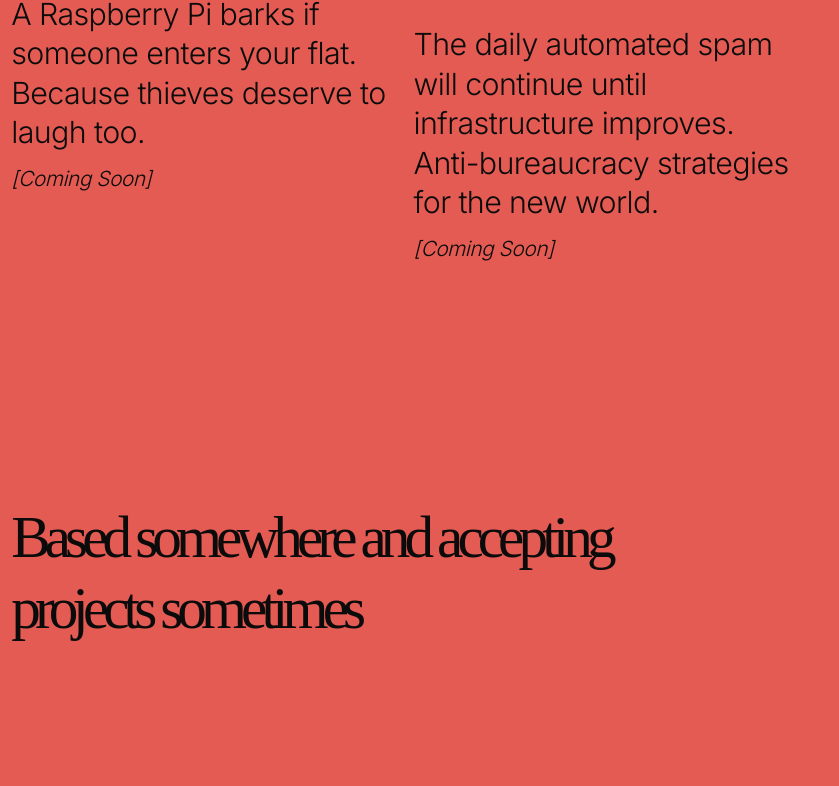
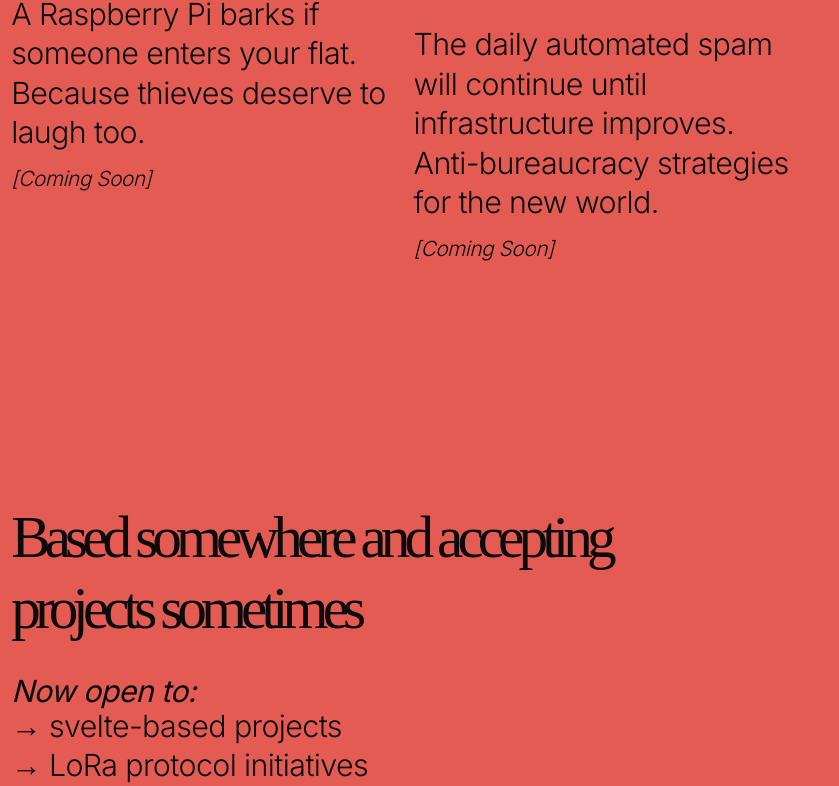
Before and after one commit to zequintino/ian-evo, a Svelte app: page / in a window 1280 px wide. Shown: the part 1839-2625 px from the top of the page, without its empty margins (0-839 px from the left). Before the commit the page ends 2495 px from the top, so only its background shows below. Built offline with nearby package versions, Linux system fonts and the light colour scheme; a web font is replaced by a local one.

Commit message:
added custom component for project list

```diff
--- a/src/App.svelte
+++ b/src/App.svelte
@@ -1,6 +1,7 @@
 <script lang="ts">
   import EvidenceGrid from "./lib/EvidenceGrid.svelte";
   import FlashingText from "./lib/FlashingText.svelte";
+  import ProjectList from "./lib/ProjectList.svelte";
 
   // type TypewriterParams = {
   //   speed?: number;
@@ -61,6 +62,11 @@
       and a deadline. 3 months max. Open source only.
     `,
   };
+
+  const projects = [
+    "svelte-based projects",
+    "LoRa protocol initiatives",
+  ];
 
   const evidenceData = [
     {
@@ -132,6 +138,7 @@
     <EvidenceGrid evidences={evidenceData} />
   </section>
 
+  <div>
     <FlashingText
       tag="h2"
       content={titles.location}
@@ -140,4 +147,9 @@
       glitchInterval={3000}
       glitchDuration={70}
     />
+
+    <h3 style="margin: 2rem 0 0 0">Now open to:</h3>
+    <ProjectList projectDescriptionList={projects} />
+  </div>
+
 </main>
--- a/src/app.css
+++ b/src/app.css
@@ -55,7 +55,18 @@ h2 {
   hyphens: manual;
 }
 
-p {
+h3 {
+  font-family: "Inter";
+  font-style: italic;
+  font-weight: 400;
+  font-size: 1.9rem;
+  line-height: 1;
+  letter-spacing: -0.02em;
+  color: #0b0b0b;
+  margin: 0 0 1.5rem 0;
+}
+
+p, li {
   font-family: "Inter";
   font-weight: 300;
   font-size: 1.9rem;
--- a/src/lib/EvidenceGrid.svelte
+++ b/src/lib/EvidenceGrid.svelte
@@ -25,7 +25,7 @@
     gap: 5rem 1rem;
   }
 
-  .evidence-item h3 {
+  /* .evidence-item h3 {
     font-family: "Inter";
     font-weight: 400;
     font-style: italic;
@@ -34,7 +34,7 @@
     letter-spacing: -0.02em;
     color: #0b0b0b;
     margin: 0 0 1.5rem 0;
-  }
+  } */
 
   .evidence-item p {
     margin: 0 0 0.8rem 0;
--- /dev/null
+++ b/src/lib/ProjectList.svelte
@@ -0,0 +1,24 @@
+<script lang="ts">
+  let { projectDescriptionList = [""] }: { projectDescriptionList?: string[] } =
+    $props();
+</script>
+
+<ul>
+  {#each projectDescriptionList as projectDescription}
+    <li>
+      {projectDescription}
+    </li>
+  {/each}
+</ul>
+
+<style>
+  ul {
+    list-style: none;
+    margin: 0;
+    padding: 0;
+  }
+
+  li:before {
+    content: "→ ";
+  }
+</style>
```
Also changed, not shown: src/lib/Counter.svelte (deleted, +0 -10 lines). Lines whose indentation alone changed are shown as unchanged.
